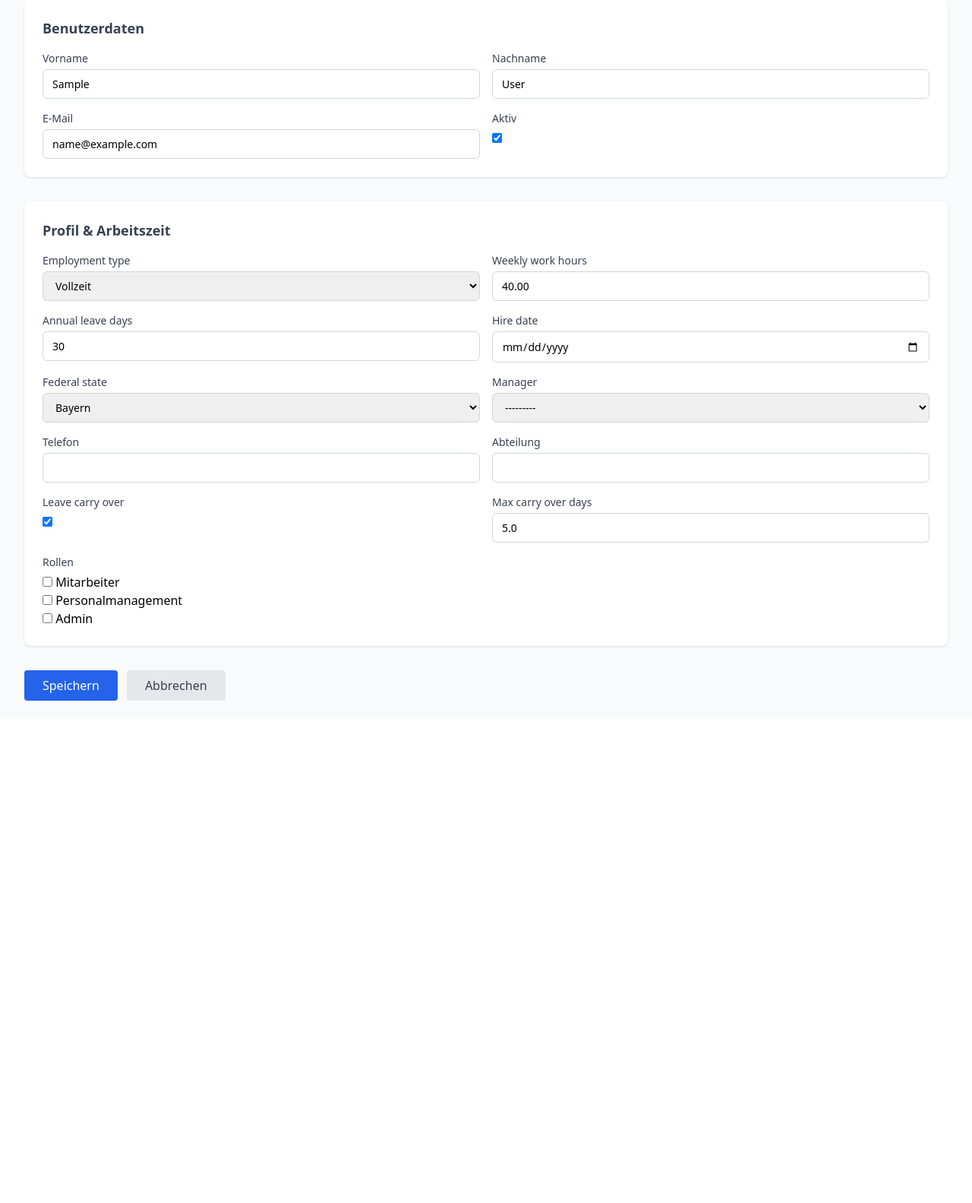
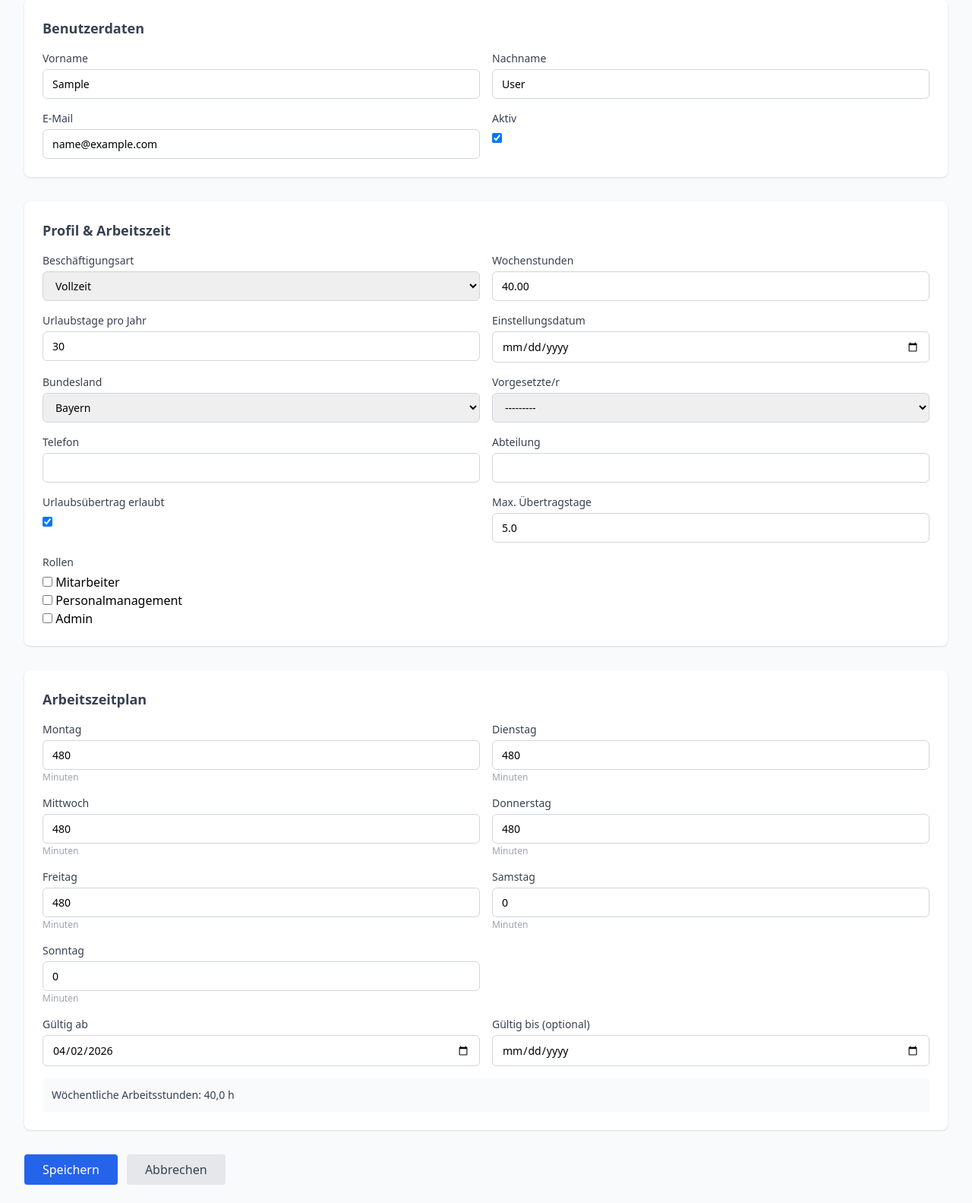
Before and after one commit to EnginKarahan/worktimer, a Django app: page /hr/employees/1/edit/ in a window 1280 px wide. Shown: the part 185-1768 px from the top of the page at 76% size. Before the commit the page ends 1107 px from the top, so only its background shows below. Run offline with Django 5.2, Linux system fonts and the light colour scheme; the visitor is signed in with stand-in values (Sample User, id 1); data comes from the database, SQL or seed files in the repository; some libraries are stand-ins or nearby versions.

Commit message:
Fehlerkorrekturen

```diff
--- a/apps/hr/forms.py
+++ b/apps/hr/forms.py
@@ -46,6 +46,16 @@ class EmployeeProfileForm(forms.ModelForm):
             "leave_carry_over",
             "max_carry_over_days",
         ]
+        labels = {
+            "employment_type": "Beschäftigungsart",
+            "weekly_work_hours": "Wochenstunden",
+            "annual_leave_days": "Urlaubstage pro Jahr",
+            "hire_date": "Einstellungsdatum",
+            "federal_state": "Bundesland",
+            "manager": "Vorgesetzte/r",
+            "leave_carry_over": "Urlaubsübertrag erlaubt",
+            "max_carry_over_days": "Max. Übertragstage",
+        }
         widgets = {
             "hire_date": forms.DateInput(attrs={"type": "date"}, format="%Y-%m-%d"),
         }
@@ -109,9 +119,13 @@ class WorkScheduleForm(forms.ModelForm):
             "effective_from",
             "effective_to",
         ]
+        labels = {
+            "effective_from": "Gültig ab",
+            "effective_to": "Gültig bis (optional)",
+        }
         widgets = {
-            "effective_from": forms.DateInput(attrs={"type": "date"}),
-            "effective_to": forms.DateInput(attrs={"type": "date"}),
+            "effective_from": forms.DateInput(attrs={"type": "date"}, format="%Y-%m-%d"),
+            "effective_to": forms.DateInput(attrs={"type": "date"}, format="%Y-%m-%d"),
         }
 
     def __init__(self, *args, **kwargs):
@@ -140,17 +154,25 @@ class WorkScheduleForm(forms.ModelForm):
 
     @property
     def weekly_hours(self):
-        if not hasattr(self, "cleaned_data") or not self.cleaned_data:
-            return 40.0
-        total = sum(
-            [
+        # Use cleaned_data after validation, fall back to instance values
+        if hasattr(self, "cleaned_data") and self.cleaned_data:
+            total = sum([
                 (self.cleaned_data.get("monday_minutes", 0) or 0),
                 (self.cleaned_data.get("tuesday_minutes", 0) or 0),
                 (self.cleaned_data.get("wednesday_minutes", 0) or 0),
                 (self.cleaned_data.get("thursday_minutes", 0) or 0),
                 (self.cleaned_data.get("friday_minutes", 0) or 0),
-            ]
-        )
+            ])
+        elif self.instance and self.instance.pk:
+            total = (
+                (self.instance.monday_minutes or 0) +
+                (self.instance.tuesday_minutes or 0) +
+                (self.instance.wednesday_minutes or 0) +
+                (self.instance.thursday_minutes or 0) +
+                (self.instance.friday_minutes or 0)
+            )
+        else:
+            return 40.0
         return round(total / 60, 2)
 
 
--- a/apps/hr/views.py
+++ b/apps/hr/views.py
@@ -140,10 +140,13 @@ def employee_create(request):
 @hr_required
 def employee_detail(request, pk):
     employee = get_object_or_404(User, pk=pk)
-    calculator = OvertimeCalculator()
-    balance = calculator.get_balance_minutes(employee)
     today = timezone.now().date()
     year = today.year
+    # Live balance: settled transactions + unsettled current month
+    calculator = OvertimeCalculator()
+    settled_balance = calculator.get_balance_minutes(employee)
+    current_month_data = SollIstCalculator().calculate_monthly_hours(employee, year, today.month)
+    balance = settled_balance + current_month_data["balance_minutes"]
     current_absence = AbsenceRequest.objects.filter(
         user=employee,
         status="APPROVED",
@@ -180,10 +183,12 @@ def employee_detail(request, pk):
 def employee_edit(request, pk):
     employee = get_object_or_404(User, pk=pk)
     profile = employee.userprofile
+    schedule = (
+        WorkSchedule.objects.filter(user=employee).order_by("-effective_from").first()
+    )
     old_data = {
         f: getattr(profile, f)
         for f in [
-            "role",
             "employment_type",
             "weekly_work_hours",
             "annual_leave_days",
@@ -195,17 +200,20 @@ def employee_edit(request, pk):
     }
     user_form = EmployeeUserForm(request.POST or None, instance=employee)
     profile_form = EmployeeProfileForm(request.POST or None, instance=profile)
+    schedule_form = WorkScheduleForm(request.POST or None, instance=schedule)
     if request.method == "POST":
-        if user_form.is_valid() and profile_form.is_valid():
+        if user_form.is_valid() and profile_form.is_valid() and schedule_form.is_valid():
             user_form.save()
             profile_form.save()
-            new_data = {f: str(getattr(profile, f)) for f in old_data}
+            saved_schedule = schedule_form.save(commit=False)
+            saved_schedule.user = employee
+            saved_schedule.save()
             AuditLog.log(
                 request.user,
                 "employee_updated",
                 employee,
                 old={k: str(v) for k, v in old_data.items()},
-                new=new_data,
+                new={f: str(getattr(profile, f)) for f in old_data},
                 request=request,
             )
             messages.success(request, "Profil aktualisiert.")
@@ -216,6 +224,7 @@ def employee_edit(request, pk):
         {
             "user_form": user_form,
             "profile_form": profile_form,
+            "schedule_form": schedule_form,
             "employee": employee,
             "title": f"Mitarbeiter bearbeiten: {employee.get_full_name()}",
         },
--- a/templates/hr/employee_form.html
+++ b/templates/hr/employee_form.html
@@ -36,6 +36,39 @@
         </div>
     </div>
 
+    {% if schedule_form %}
+    <div class="bg-white shadow rounded-lg p-6">
+        <h2 class="text-lg font-semibold text-gray-700 mb-4">Arbeitszeitplan</h2>
+        <div class="grid grid-cols-1 md:grid-cols-2 gap-4 mb-4">
+            {% for field in schedule_form %}
+                {% if field.name != "effective_from" and field.name != "effective_to" %}
+                <div>
+                    <label class="block text-sm font-medium text-gray-700 mb-1">{{ field.label }}</label>
+                    {{ field }}
+                    <p class="text-xs text-gray-400 mt-0.5">Minuten</p>
+                    {% if field.errors %}<p class="text-red-600 text-xs mt-1">{{ field.errors.0 }}</p>{% endif %}
+                </div>
+                {% endif %}
+            {% endfor %}
+        </div>
+        <div class="grid grid-cols-1 md:grid-cols-2 gap-4 mb-4">
+            <div>
+                <label class="block text-sm font-medium text-gray-700 mb-1">{{ schedule_form.effective_from.label }}</label>
+                {{ schedule_form.effective_from }}
+                {% if schedule_form.effective_from.errors %}<p class="text-red-600 text-xs mt-1">{{ schedule_form.effective_from.errors.0 }}</p>{% endif %}
+            </div>
+            <div>
+                <label class="block text-sm font-medium text-gray-700 mb-1">{{ schedule_form.effective_to.label }}</label>
+                {{ schedule_form.effective_to }}
+                {% if schedule_form.effective_to.errors %}<p class="text-red-600 text-xs mt-1">{{ schedule_form.effective_to.errors.0 }}</p>{% endif %}
+            </div>
+        </div>
+        <div class="bg-gray-50 p-3 rounded text-sm font-medium text-gray-700">
+            Wöchentliche Arbeitsstunden: {{ schedule_form.weekly_hours }} h
+        </div>
+    </div>
+    {% endif %}
+
     <div class="flex space-x-3">
         <button type="submit" class="bg-blue-600 text-white px-6 py-2 rounded hover:bg-blue-700">Speichern</button>
         {% if employee %}
```
Also changed, not shown: apps/timesessions/views.py (+7 -3 lines).
